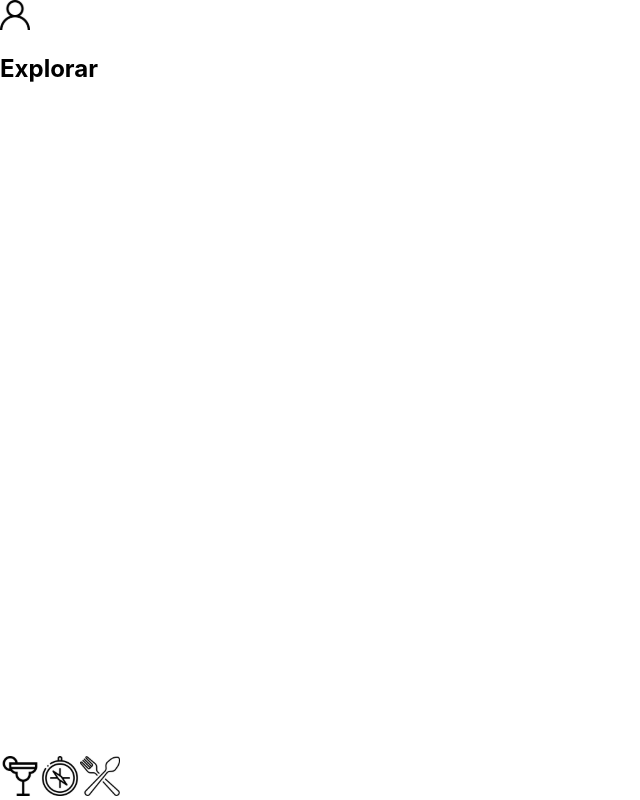
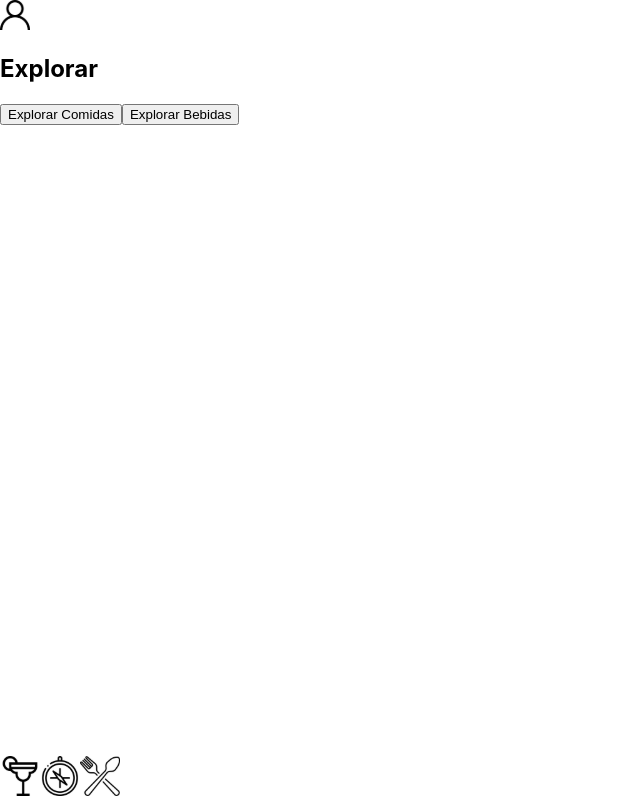
Before and after one commit to GustavoLemes97/project-recipes-app, a React (Create React App) app: page /explorar in a window 1280 px wide. Shown: the whole page, without its empty margins (0-640 px from the left). Built offline with nearby package versions, Linux system fonts and the light colour scheme.

Commit message:
Adiciona tela de Explore

```diff
--- a/src/Pages/Explore.jsx
+++ b/src/Pages/Explore.jsx
@@ -1,4 +1,5 @@
 import React from 'react';
+import { Link } from 'react-router-dom';
 import Header from '../Components/Header';
 import Footer from '../Components/Footer';
 
@@ -6,6 +7,16 @@
   return (
     <div>
       <Header pageTitle="Explorar" />
+      <Link to="/explorar/comidas">
+        <button type="button" data-testid="explore-food">
+          Explorar Comidas
+        </button>
+      </Link>
+      <Link to="/explorar/bebidas">
+        <button type="button" data-testid="explore-drinks">
+          Explorar Bebidas
+        </button>
+      </Link>
       <Footer />
     </div>);
 }
```
